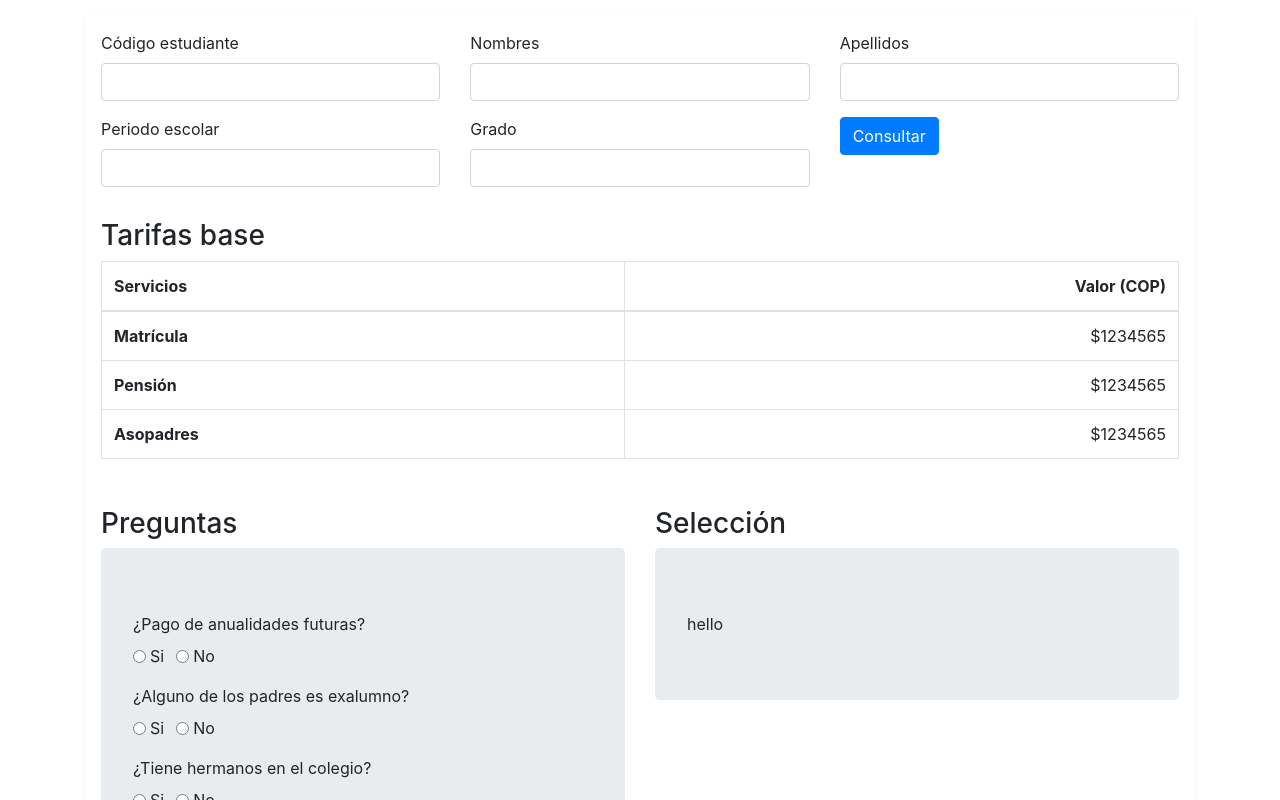
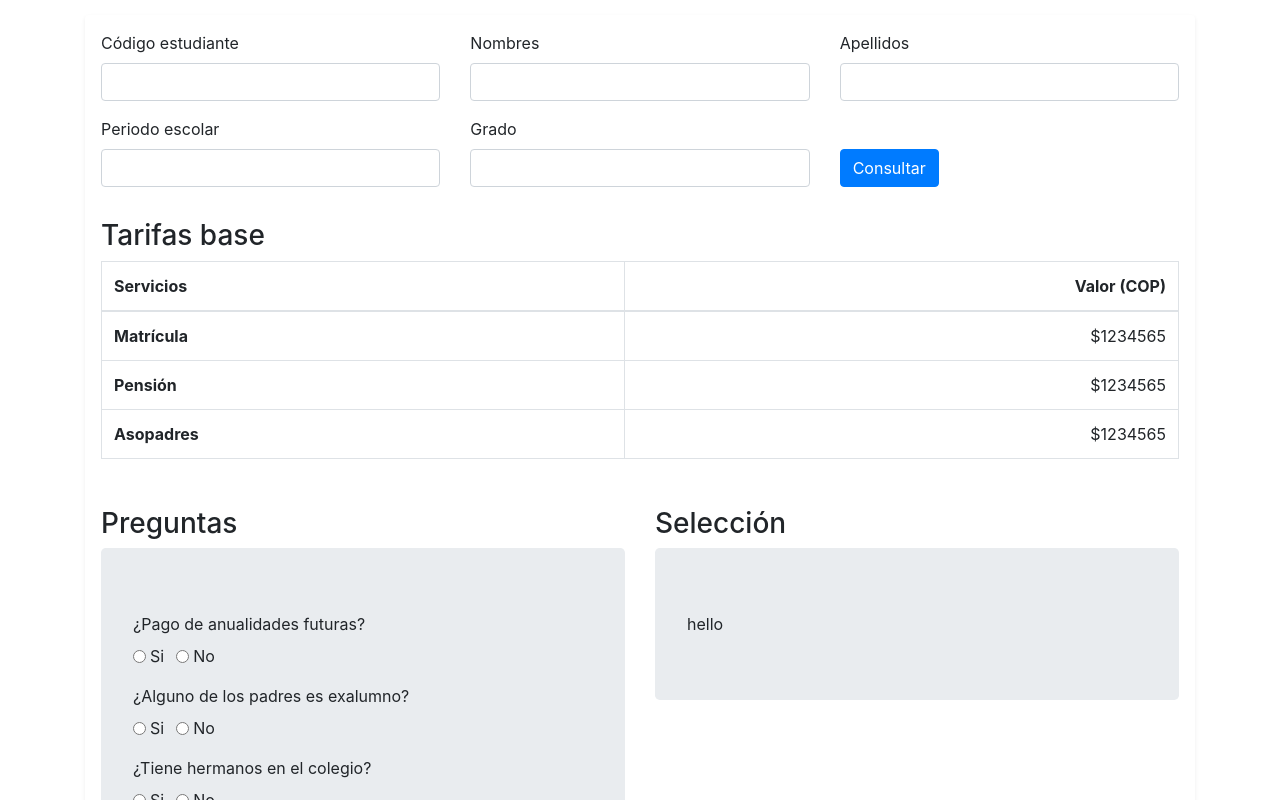
Before and after one commit to marcosaguilera/enrollment-parents, a React (Create React App) app: page /enrollment_new_students in a window 1280 px wide. Shown: the top 800 px of the page. Built offline with nearby package versions, Linux system fonts and the light colour scheme.

Commit message:
button align middle

```diff
--- a/src/components/global/Modules/NewStudents/NewStudents.css
+++ b/src/components/global/Modules/NewStudents/NewStudents.css
@@ -8,3 +8,7 @@
 .col-xs-2 {
     display: inline-block;
 }
+
+#b1_consultar{
+    margin-top: 32px !important;
+}
--- a/src/components/global/Modules/NewStudents/NewStudents.js
+++ b/src/components/global/Modules/NewStudents/NewStudents.js
@@ -210,7 +210,7 @@ class NewStudents extends Component {
                                 </FormGroup>
                             </Col>
                             <Col md={4}>
-                                <Button color="primary">Consultar</Button>
+                                <Button id="b1_consultar" color="primary">Consultar</Button>
                             </Col>
                         </Row>
                         { /*End Fisrt form ::: student demographics data */ }
```
